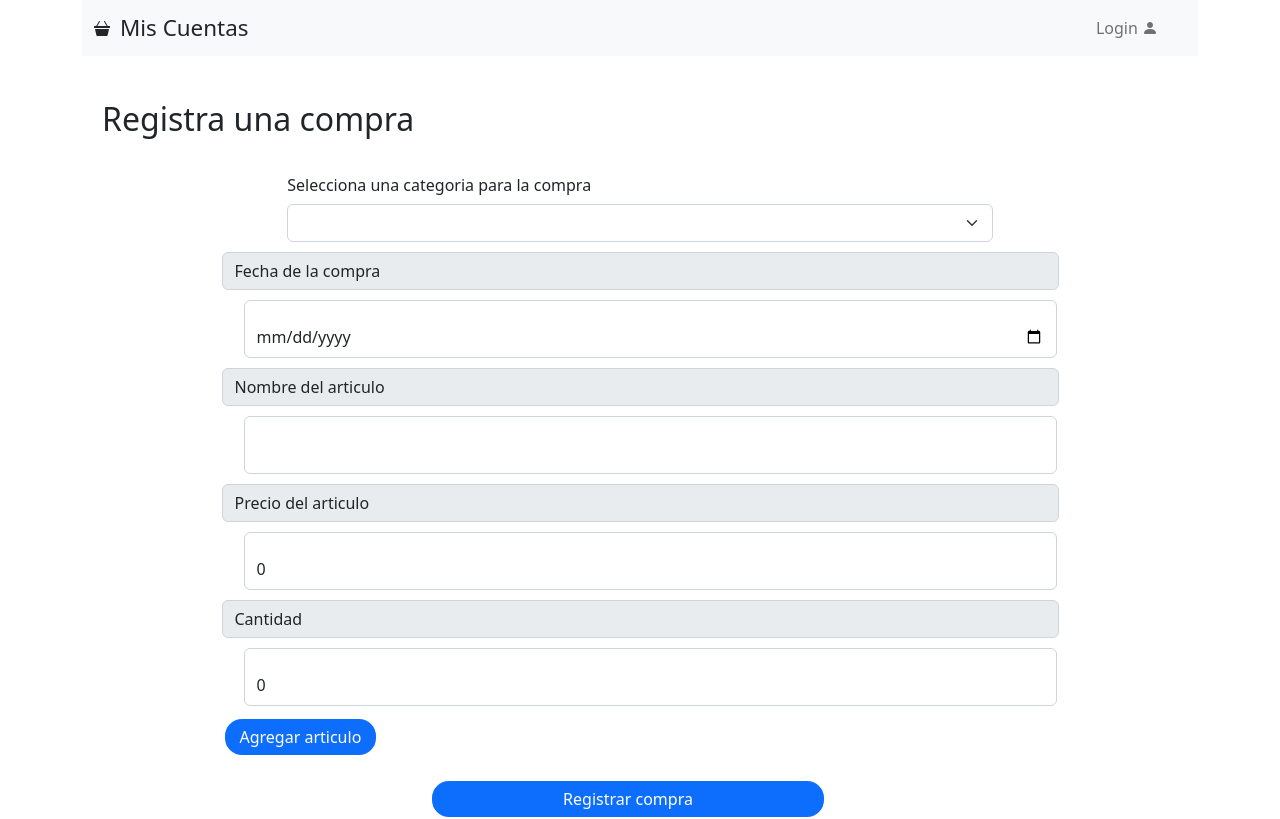
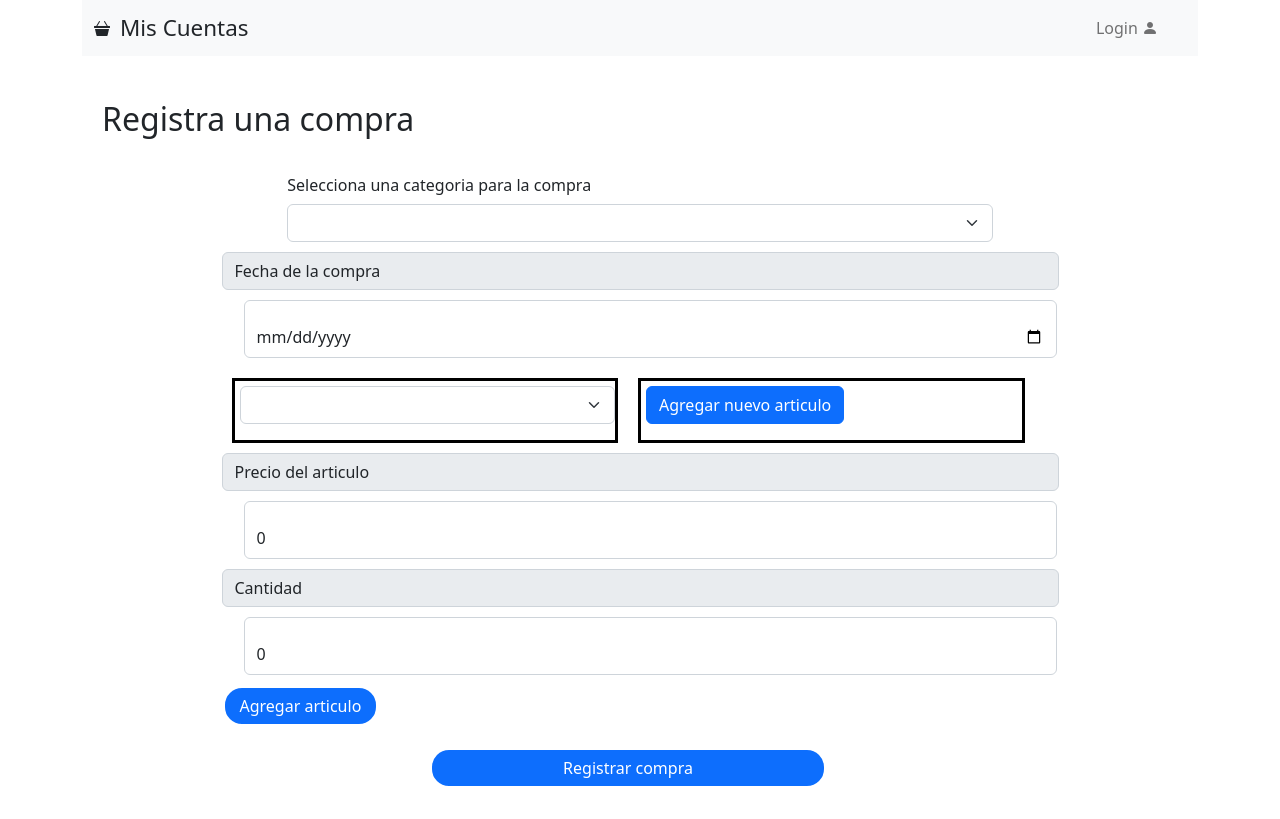
Before and after one commit to JavierTer/proyectoNT2, a Vue app in the folder proyectoNT2/: page /#/agregarCompra in a window 1280 px wide. Shown: the top 819 px of the page. Built offline with nearby package versions, Linux system fonts and the light colour scheme.

Commit message:
agrego select de articulos anteriores ingresados y validaciones en agregarCompra

```diff
--- a/proyectoNT2/src/components/AgregarCompra.vue
+++ b/proyectoNT2/src/components/AgregarCompra.vue
@@ -34,7 +34,46 @@
           />
           <label for="floatingInputGroup1"></label>
         </div>
+<br>
+        <div class="row">
+          <div class="col" id="articulo_collapse">
 
+
+                  <select class="form-select" aria-label="Default select example" v-model="nombreArticulo">
+                                    <option selected>Articulo agregado previamente</option>
+
+        <option v-for="(articulo, index) in this.misArticulos"
+        v-bind:key="index"
+        >{{articulo}}</option>
+
+      </select>
+          </div>
+          <div class="col" id="articulo_form">
+                            <p>
+
+                  <button class="btn btn-primary" type="button" data-bs-toggle="collapse" data-bs-target="#collapseExample" aria-expanded="false" aria-controls="collapseExample">
+                    Agregar nuevo articulo
+                  </button>
+                </p>
+                <div class="collapse" id="collapseExample">
+                  <div class="card card-body">
+                      <span class="input-group-text">Nombre del articulo</span>
+                              <div style="margin: 10px" class="form-floating">
+                                <input
+                                  type="text"
+                                  class="form-control"
+                                  id="floatingInputGroup1"
+                                  placeholder=""
+                                  v-model="nombreArticulo"
+                                />
+
+                                <label for="floatingInputGroup1"></label>
+                              </div>
+                    </div>
+                </div>
+          </div>
+        </div>
+<!--
         <span class="input-group-text">Nombre del articulo</span>
         <div style="margin: 10px" class="form-floating">
           <input
@@ -47,7 +86,7 @@
 
           <label for="floatingInputGroup1"></label>
         </div>
-
+-->
         <span class="input-group-text">Precio del articulo</span>
         <div style="margin: 10px" class="form-floating">
           <input
@@ -148,7 +187,9 @@ export default {
       pathCompra: `https://636e57b5182793016f3e10ef.mockapi.io/api/v1/users/${this.store.idUser}/compras`,
       // pathArticulo: `https://636e57b5182793016f3e10ef.mockapi.io/api/v1/users/${this.store.idUser}/compras/1/articulos`
       pathUser:  `https://636e57b5182793016f3e10ef.mockapi.io/api/v1/users/${this.store.idUser}`,
-      userCategorias: []
+      userCategorias: [],
+      compras: [],
+      misArticulos: []
     };
   },
   async created() {
@@ -160,40 +201,54 @@ export default {
       this.userCategorias = data.categorias;
       //console.log(this.usuario);
 
+      //agrego aca
+      await this.verSiHayArticulos();
     }
   },
   methods: {
     validar() {
-      return true;
+      if(this.compra.categoria == ''){
+        alert('Debes elegir una categoria')
+      }
+
+      else if(this.compra.articulos.length < 1){
+        alert("Debe agregar al menos 1 articulo");
+
+      }
+      else{
+        return true
+      }
+
     },
     async verSiHayArticulos() {
       const compra = await fetch(
-        `https://636e57b5182793016f3e10ef.mockapi.io/api/v1/users/${this.store.idUser}/compras/${this.idDeLaCompra}`
+        `https://636e57b5182793016f3e10ef.mockapi.io/api/v1/users/${this.store.idUser}/compras`
       );
-      const data = await resultado.json();
+      const data = await compra.json();
+      this.compras = data;
+
+      for (let index = 0; index < this.compras.length; index++) {
+        const unaCompra = this.compras[index];
+
+
+      for (let x = 0; x < unaCompra.articulos.length; x++) {
+        const unArticulo = unaCompra.articulos[x];
+         let artBuscado = this.misArticulos.find(elemento => elemento == unArticulo.nombre.toUpperCase())
+            if(artBuscado == null){
+              this.misArticulos.push(unArticulo.nombre.toUpperCase())
+            }
+      }
+
+
+      }
     },
-    /*
-    async guardarCompra() {
-      this.compra.articulos.push({
-        //id: 1,
-        nombre: this.nombreArticulo,
-        precio: this.precioArticulo,
-        cantidad: this.cantidadArticulo,
-      }),
-        await axios.post(this.pathCompra, this.compra).then((data) => {
-          console.log(data);
-        });
 
-      //   await axios.post(this.pathArticulo,  this.compra.articulos).then(data => {console.log(data);})
-    }*/
     async crearCompra() {
-      if (this.compra.articulos.length < 1) {
-        alert("Debe agregar al menos 1 articulo");
-      } else {
+
+      if (this.validar()) {
         this.compra.total = this.calcularTotal(this.compra.articulos);
         console.log(this.compra.total);
         await axios.post(this.pathCompra, this.compra).then((data) => {
-          this.idDeLaCompra = data.data.id;
 
           //objeto router -> tiene 1 pila de ruteo
           //this.$router.push(`/agregarCompra/${id}`)
@@ -202,6 +257,8 @@ export default {
 
         });
       }
+
+
     },
     calcularTotal(articulos) {
       let total = 0
@@ -225,7 +282,11 @@ export default {
       console.log(`${id}`);
     },
     agregarArticulos() {
-      let articulos = {
+      if(this.nombreArticulo == '' || this.precioArticulo == 0 || this.cantidadArticulo == 0){
+        alert('Debes completar todos los campos')
+      }
+      else {
+  let articulos = {
         id: this.compra.articulos.length + 1,
         nombre: this.nombreArticulo,
         precio: this.precioArticulo,
@@ -235,8 +296,11 @@ export default {
           this.cantidadArticulo
         ),
       };
+           this.compra.articulos.push(articulos);
 
-      this.compra.articulos.push(articulos);
+     }
+
+
 
       this.nombreArticulo = "",
       this.precioArticulo = 0,
@@ -259,6 +323,23 @@ export default {
 </script>
 
 <style>
+
+#articulo_collapse{
+padding-left:5px;
+padding-top:5px;
+padding-right: 0px;
+margin:10px;
+border:3px solid black;
+}
+
+#articulo_form{
+padding-left:5px;
+padding-top:5px;
+padding-right: 0px;
+margin:10px;
+border:3px solid black;
+}
+
 #title {
   padding-bottom: 20px;
 }
--- a/proyectoNT2/src/components/AppLogin.vue
+++ b/proyectoNT2/src/components/AppLogin.vue
@@ -100,7 +100,7 @@ export default {
           console.log(this.store.loginStatus);
           console.log('el avatar es');
           console.log(usuarioBuscado.avatar);
-          this.$router.push('/product')
+          this.$router.push('/')
 
         } else {
           alert("El usuario no existe");
--- a/proyectoNT2/src/components/Home.vue
+++ b/proyectoNT2/src/components/Home.vue
@@ -243,7 +243,6 @@ export default {
         let articulos = [];
         for (let x = 0; x < comprasPorMes.articulos.length; x++) {
           const articulosDeUnMes = comprasPorMes.articulos[x];
-
           for (let y = 0; y < articulosDeUnMes.length; y++) {
             const unArticulo = articulosDeUnMes[y];
 
@@ -261,6 +260,9 @@ export default {
               };
 
               articulos.push(miPrototipoDeObjeto);
+
+
+
             } else {
               let cantidadPars = parseInt(unArticulo.cantidad);
               articuloBuscado.cantidad =
--- a/proyectoNT2/src/store.js
+++ b/proyectoNT2/src/store.js
@@ -13,6 +13,7 @@ export const useAppStore = defineStore('appStore', {
             first:               true,
             gastoMaximo:         [],
             img:                 '',
+            articulos: []
 
         }
     },
```
